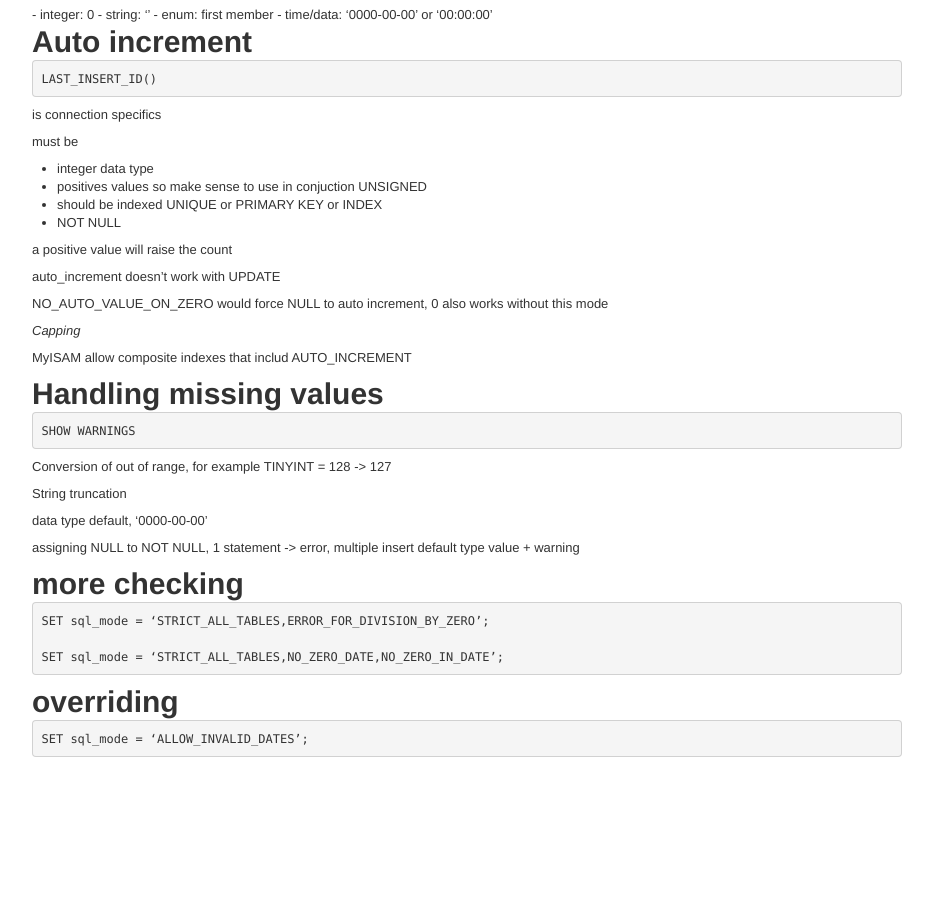
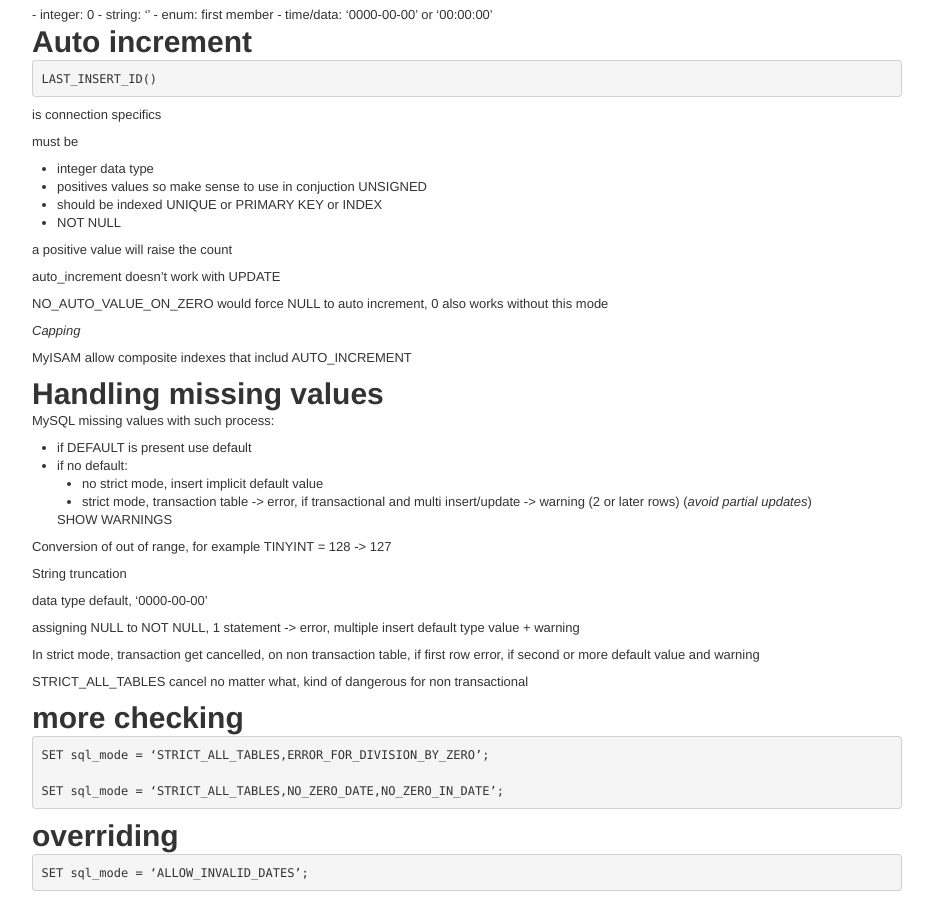
Before and after one commit to RageZBla/MySQL-cert, a Jekyll site: the page built from _posts/2013-01-21-data-types.md, in a window 1280 px wide and 900 px high, scrolled down 2668 px. Shown: the whole window, without its empty margins (268-1201 px from the left). Built offline with Jekyll 4.4.1, drawn with Linux system fonts in a browser that asks for light colours; Markdown is read by kramdown in place of the engine named in the settings; before the commit the page ends 3434 px from its top, so only the background shows below that.

Commit message:
tweaking

```diff
--- a/_posts/2013-01-21-data-types.md
+++ b/_posts/2013-01-21-data-types.md
@@ -321,6 +321,13 @@ MyISAM allow composite indexes that includ AUTO_INCREMENT
 
 # Handling missing values #
 
+MySQL missing values with such process:
+
+ - if DEFAULT is present use default
+ - if no default:
+    - no strict mode, insert implicit default value
+    - strict mode, transaction table -> error, if transactional and multi insert/update -> warning (2 or later rows) (*avoid partial updates*)
+
 	SHOW WARNINGS
 
 Conversion of out of range, for example TINYINT = 128 -> 127
@@ -331,6 +338,11 @@ data type default, '0000-00-00'
 
 assigning NULL to NOT NULL, 1 statement -> error, multiple insert default type value + warning
 
+In strict mode, transaction get cancelled, on non transaction table, if first row error, if second or more default value and warning
+
+STRICT_ALL_TABLES cancel no matter what, kind of dangerous for non transactional
+
+
 # more checking #
 
 	SET sql_mode = ‘STRICT_ALL_TABLES,ERROR_FOR_DIVISION_BY_ZERO’;
```
